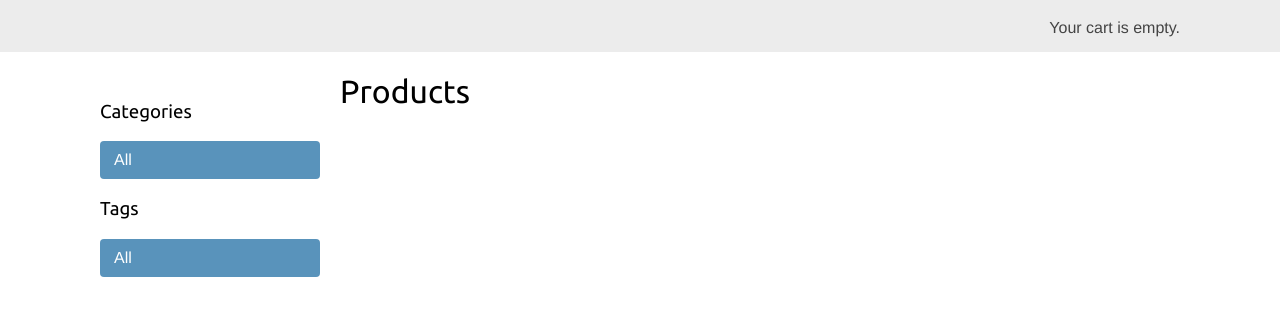
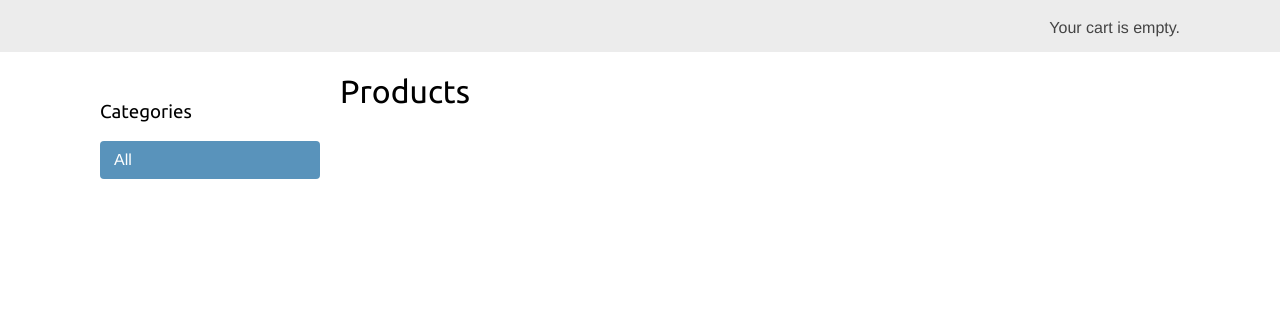
Before and after one commit to simmaksim/privsite, a Django app: page / in a window 1280 px wide. Shown: the part 46-362 px from the top of the page. Run offline with Django 3.2, Linux system fonts and the light colour scheme; the visitor is signed in with stand-in values (Sample User, id 1); data that the repository does not hold is empty; parts of the project's set-up code (start-up, migrations or seed data) failed here and were passed over.

Commit message:
Tags WORKS

```diff
--- a/LAB3/myshop/myshop/settings.py
+++ b/LAB3/myshop/myshop/settings.py
@@ -166,6 +166,12 @@ LOGGING = {
         'handlers': ['console'],
         'level': 'WARNING',
     },
+    'loggers': {
+        'django.db.backends': {
+            'level': 'DEBUG',
+            'handlers': ['console'],
+        }
+    }
 }
 
 STATIC_ROOT = os.path.join(BASE_DIR, 'static/')
--- a/LAB3/myshop/shop/templates/shop/product/detail.html
+++ b/LAB3/myshop/shop/templates/shop/product/detail.html
@@ -16,9 +16,7 @@
             </a>
         </h2>
         <h3>
-            <a href="{{ product.tag.get_absolute_url }}">
-                {{ product.tag }}
-            </a>
+            <p> {{ tag }} </p>
         </h3>
         <p class="price">${{ product.price }}</p>
         <form action="{% url "cart:cart_add" product.id %}" method="post">
--- a/LAB3/myshop/shop/templates/shop/product/list.html
+++ b/LAB3/myshop/shop/templates/shop/product/list.html
@@ -19,19 +19,6 @@
                 </li>
             {% endfor %}
         </ul>
-
-        <h3>Tags</h3>
-        <ul>
-            <li {% if not tag %}class="selected"{% endif %}>
-                <a href="{% url "shop:product_list" %}">All</a>
-            </li>
-            {% for t in tags %}
-                <li {% if tag.slug == t.slug %}class="selected"
-                {% endif %}>
-                    <a href="{{ t.get_absolute_url }}">{{ t.name }}</a>
-                </li>
-            {% endfor %}
-        </ul>
     </div>
     <div id="main" class="product-list">
         <h1>{% if category %}{{ category.name }}{% else %}Products
--- a/LAB3/myshop/shop/views.py
+++ b/LAB3/myshop/shop/views.py
@@ -74,21 +74,18 @@ def product_list(request, category_slug=None, tag_slug=None):
     category = None
     categories = Category.objects.all()
     tag = None
-    tags = Tag.objects.all()
     products = Product.objects.filter(available=True)
     if category_slug:
         category = get_object_or_404(Category, slug=category_slug)
         products = products.filter(category=category)
 
-    #if tag_slug:
-     #   tag = get_object_or_404(Tag, slug=tag_slug)
-      #  products = products.filter(tag=tag)
+
     return render(request,
                   'shop/product/list.html',
                   {'category': category,
                    'categories': categories,
-                  # 'tag': tag,
-                  # 'tags': tags,
+                   #'tag': tag,
+                   #'tags': tags,
                    'products': products})
 
 @login_required(login_url='/login')
@@ -97,12 +94,28 @@ def product_detail(request, id, slug):
                                 id=id,
                                 slug=slug,
                                 available=True)
+
+    print(product)
+    arr = list(product.tag.values())
+    string=str()
+    mas = list()
+    for x in arr:
+        #string = str(x.get('name') + ',')
+        #string.join(x.get('name'))
+        mas.append(x.get('name'))
+        mas.append(' ')
+
+    #string[-1] = ''
+    print(mas)
+    print(product.tag.values('name'))
+    print(list(product.tag.all()))
     cart_product_form = CartAddProductForm()
 
     return render(request,
                   'shop/product/detail.html',
                   {'product': product,
-                   'cart_product_form': cart_product_form})
+                   'cart_product_form': cart_product_form,
+                   'tag': string.join(mas)})
 
 
 class APIProductList(generics.ListCreateAPIView):
```
Also changed, not shown: LAB3/myshop/media/products/2021/09/07/Black_Monster_1Gggz6b.jpg (added), LAB3/myshop/media/products/2021/09/07/Black_Monster_tFoSQzV.jpg (added), LAB3/myshop/media/products/2021/09/08/Black_Monster.jpg (added), LAB3/myshop/media/products/2021/09/08/Gorilla_Mango.jpg (added), LAB3/myshop/media/products/2021/09/08/MonsterUltraRed.jpg (added), 2 other files.
